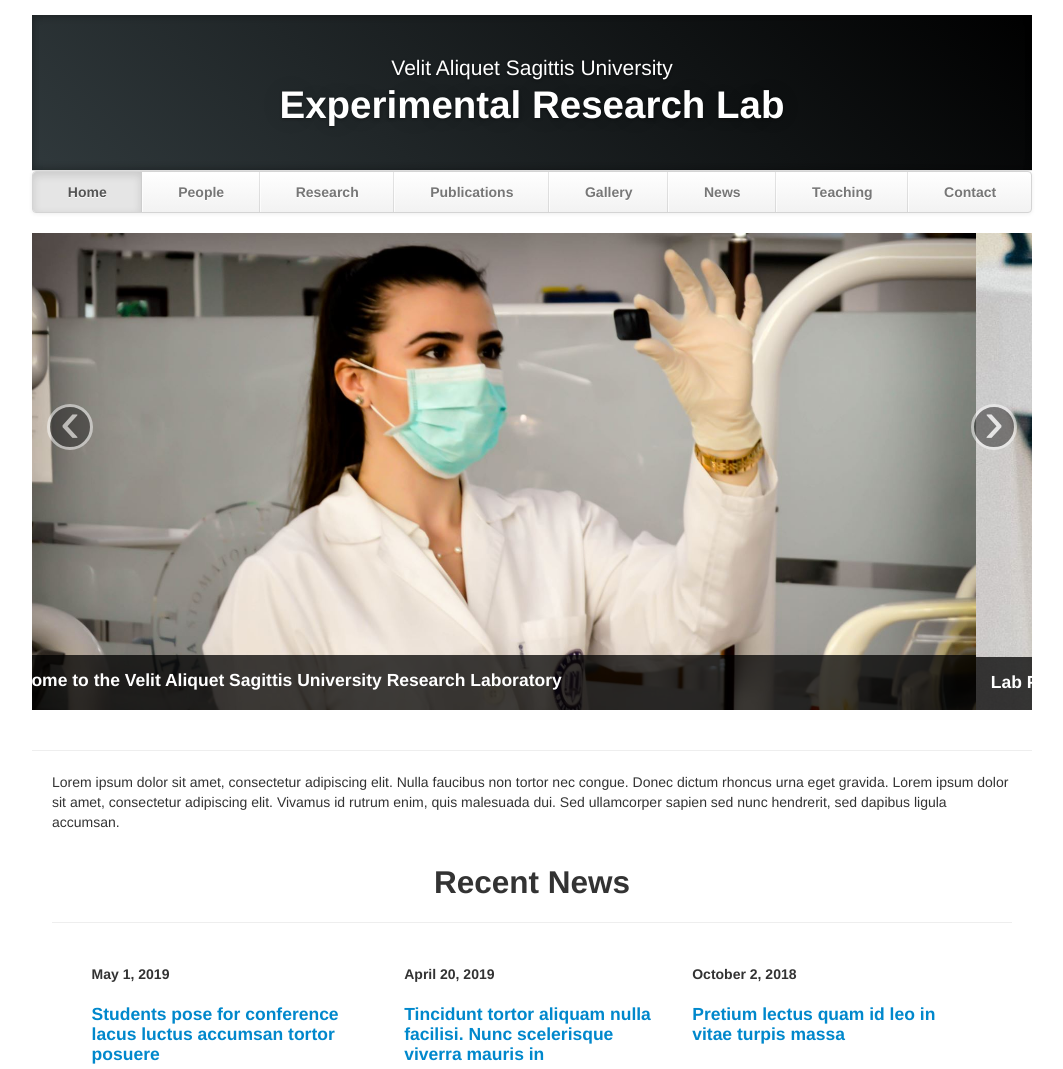
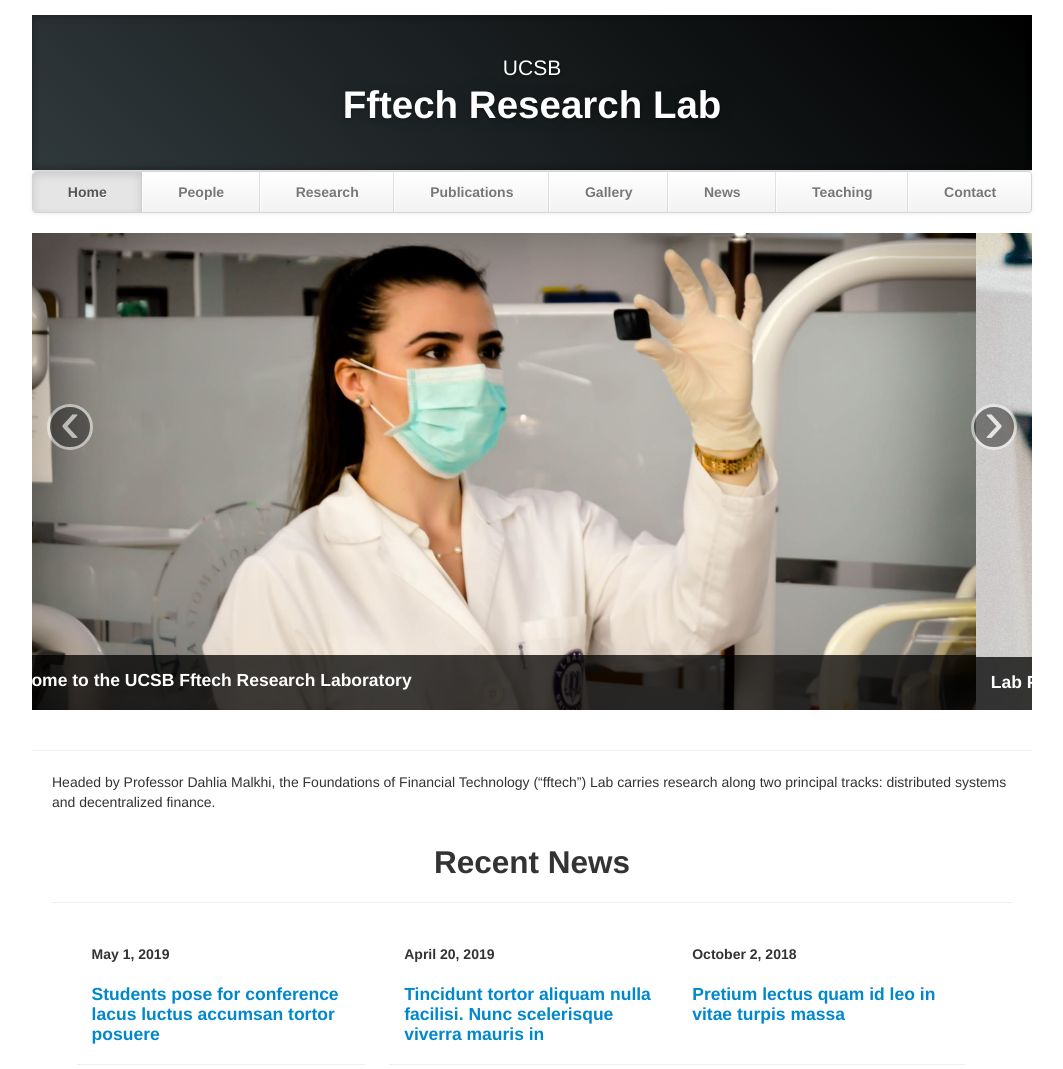
Before and after one commit to fftech-ucsb/Research-Lab-Website, a plain HTML site: page index.html in a window 1280 px wide. Shown: the top 1069 px of the page, without its empty margins (108-1171 px from the left). Drawn offline with Linux system fonts and the light colour scheme.

Commit message:
Update index.html

```diff
--- a/index.html
+++ b/index.html
@@ -2,9 +2,9 @@
 <html lang="en">
    <head>
       <meta charset="utf-8">
-      <title>Generic Research Lab Template - Home</title>
+      <title>Fftech Research Lab -- Home</title>
       <meta name="viewport" content="width=device-width, initial-scale=1.0">
-      <meta name="description" content="Research Lab, Home, Velit Aliquet Sagittis University">
+      <meta name="description" content="Fftech Research Lab, Home, UCSB Computer Science">
       <meta name="author" content="">
       <!-- Le styles -->
       <link href="css/bootstrap.min.css" rel="stylesheet">
@@ -14,8 +14,8 @@
    <body>
       <div class="container">
          <header class="jumbotron subhead" id="overview">
-            <p class="lead"> Velit Aliquet Sagittis University </p>
-            <h1>Experimental Research Lab</h1>
+            <p class="lead"> UCSB </p>
+            <h1>Fftech Research Lab</h1>
          </header>
          <div class="masthead">
             <div class="navbar">
@@ -42,7 +42,7 @@
                      <div class="item active">
                         <img src="images/ani-kolleshi-crop3.JPG" class="carousel-image" alt="">
                         <div class="carousel-caption">
-                           <h4>Welcome to the Velit Aliquet Sagittis University Research Laboratory</h4>
+                           <h4>Welcome to the UCSB Fftech Research Laboratory</h4>
                            <!-- -->
                            <p></p>
                         </div>
@@ -72,10 +72,9 @@
             <div class="row-fluid marketing">
                <div class="span12">
                   <p>
-                     Lorem ipsum dolor sit amet, consectetur adipiscing elit. Nulla faucibus non tortor nec congue.
-                     Donec dictum rhoncus urna eget gravida. Lorem ipsum dolor sit amet, consectetur adipiscing elit.
-                     Vivamus id rutrum enim, quis malesuada dui. Sed ullamcorper sapien sed nunc hendrerit, sed dapibus
-                     ligula accumsan.
+                     Headed by Professor Dahlia Malkhi,
+                     the Foundations of Financial Technology (“fftech”) Lab carries research along two principal tracks:
+                     distributed systems and decentralized finance.
                   </p>
                   <br/>
                </div>
```
